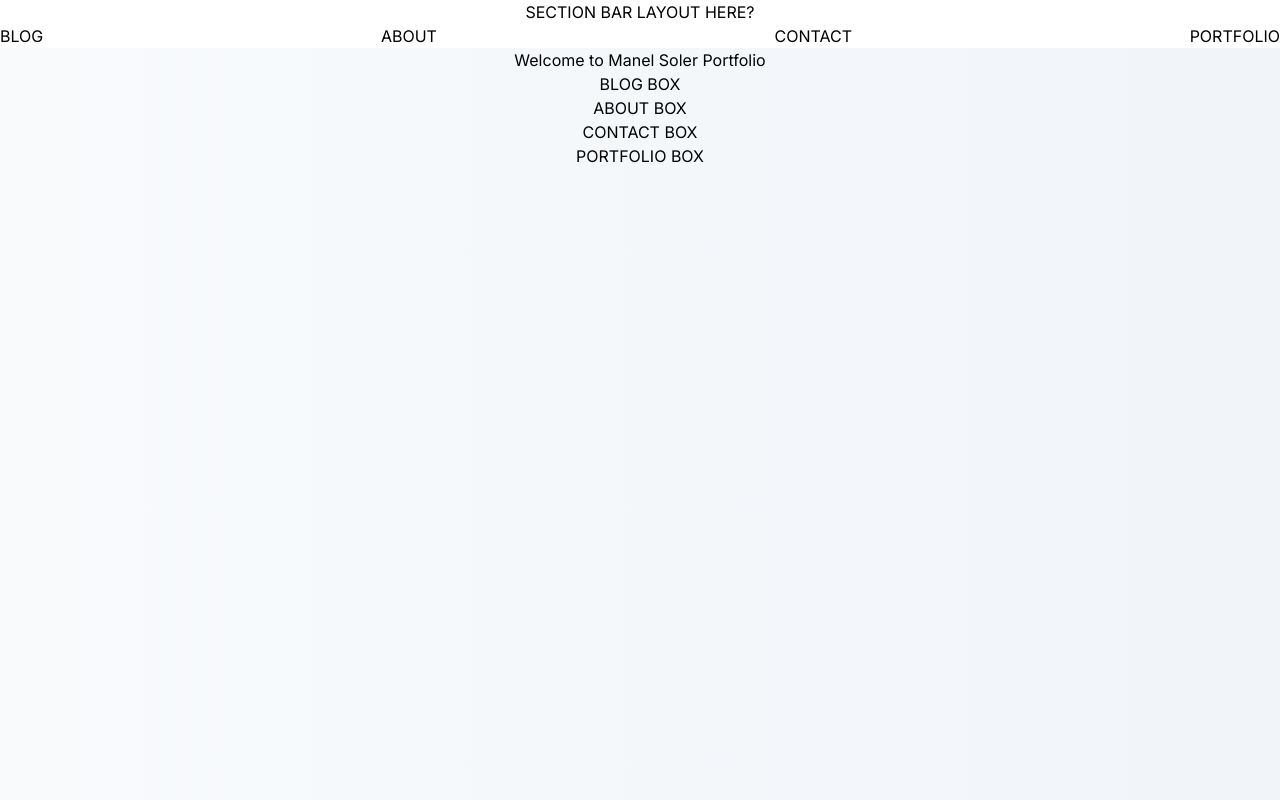
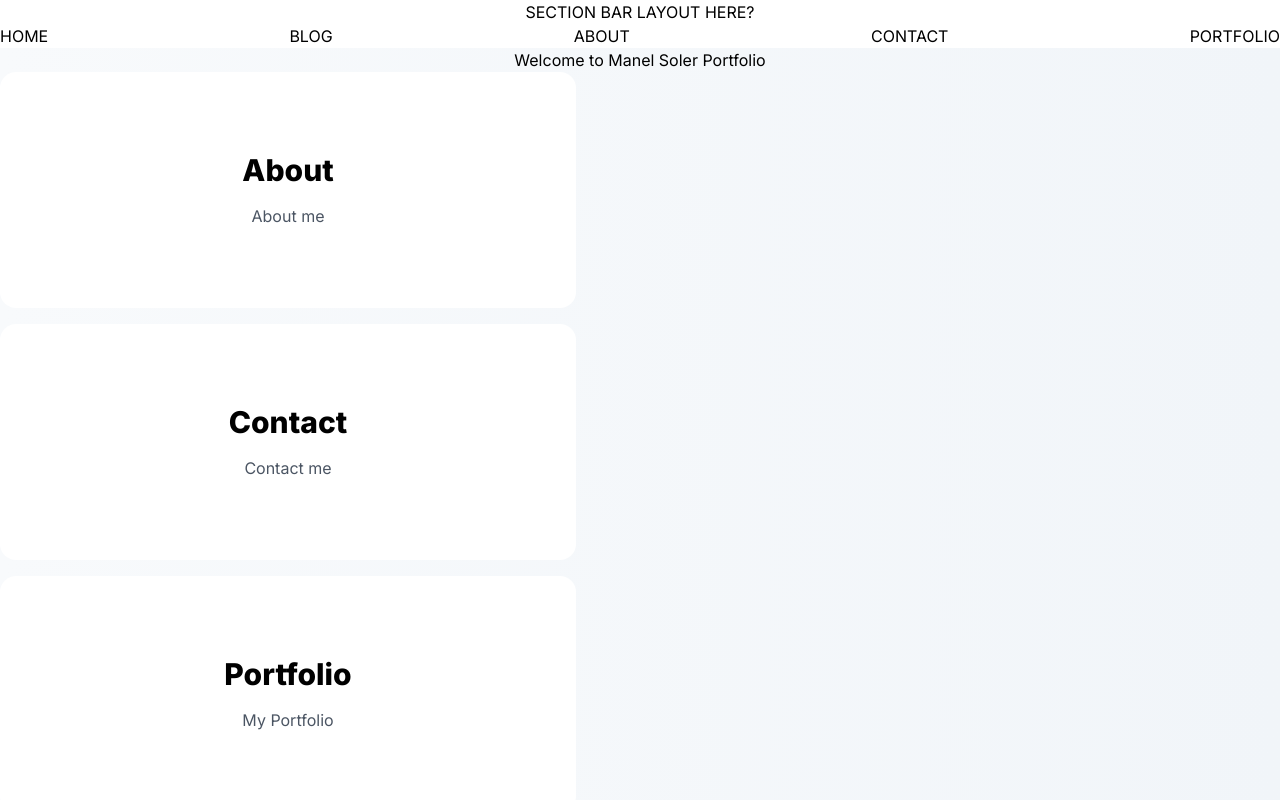
Before and after one commit to msc3po/portfolio, a Next.js app in the folder portfolio/: page / in a window 1280 px wide. Shown: the top 800 px of the page. Built offline with nearby package versions, Linux system fonts and the light colour scheme.

Commit message:
styling home

```diff
--- /dev/null
+++ b/portfolio/app/components/box.tsx
@@ -0,0 +1,22 @@
+//create a box comoponent and export it to the page
+type BoxProps = {
+  title: string;
+  content: string;
+};
+
+export default function Box({title, content}: BoxProps) {
+  return (
+    <div className= "grid-rows-{3} gap-4 ">
+  <div className="max-h-full w-full max-w-xl overflow-y-auto sm:rounded-2xl bg-white">
+    <div className="w-full">
+      <div className="m-8 my-20 max-w-[400px] mx-auto">
+        <div className="mb-8">
+          <h1 className="mb-4 text-3xl font-extrabold">{title}</h1>
+          <p className="text-gray-600">{content}</p>
+        </div>
+      </div>
+    </div>
+  </div>
+</div>
+  )
+}
--- a/portfolio/app/layout.tsx
+++ b/portfolio/app/layout.tsx
@@ -20,7 +20,8 @@ export default function RootLayout({
         <div className=' text-center'> SECTION BAR LAYOUT HERE?</div>
         <div className="flex justify-between">
 
-          <Link href= '/blog'> BLOG </Link>
+        <Link href= '/'> HOME </Link>
+          <Link href='/blog'> BLOG </Link>
           <Link href="/about" >ABOUT</Link >
           <Link href="/contact">CONTACT</Link >
           <Link href= "/portfolio">PORTFOLIO</Link >
--- a/portfolio/app/page.tsx
+++ b/portfolio/app/page.tsx
@@ -1,25 +1,23 @@
 import Image from 'next/image'
+import Box from './components/box'
+
 
 export default function Home() {
   return (
-//sections of the page
 
     <div className="bg-gradient-to-r from-slate-50 to-slate-100 h-screen">
       <div className="h-max-full text-center">
 
       <h1>Welcome to Manel Soler Portfolio</h1>
-        <div className='flex-col'>
+        <div className=" items-center grid grid-rows-{3} gap-4 ">
+          <Box title='About' content='About me' />
+          <Box title='Contact' content='Contact me' />
+          <Box title='Portfolio' content='My Portfolio' />
+          <Box title='Blog' content='My Blog' />
 
-      <div>BLOG BOX </div>
-      <div>ABOUT BOX </div>
-      <div>CONTACT BOX </div>
-      <div>PORTFOLIO BOX </div>
-      </div>
+        </div>
+        </div>
 
-
-
-
-      </div>
   </div>
   )
 }
```
